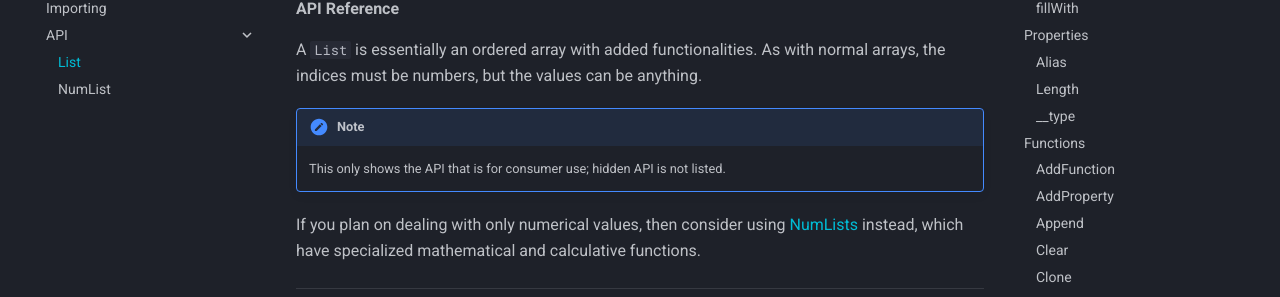
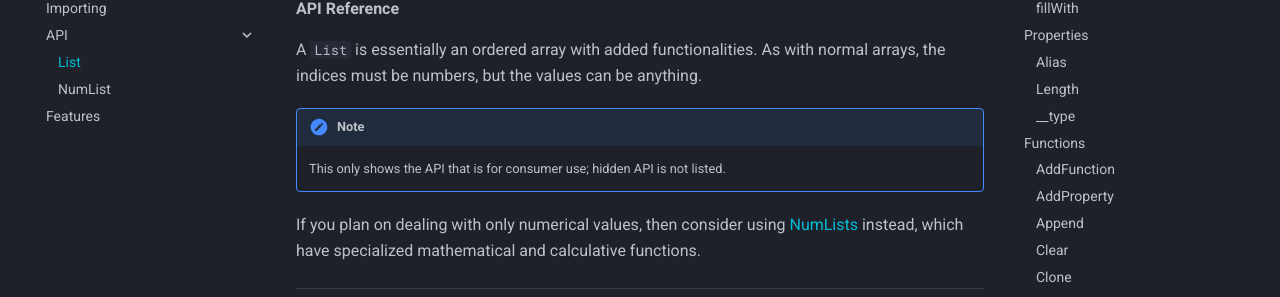
Before and after one commit to krishpatel2067/ListLib, an MkDocs documentation site: the page built from docs/list.md, in a window 1280 px wide. Shown: the part 184-481 px from the top of the page. Built offline with MkDocs 1.6.1 and Material for MkDocs 9.7.7, drawn with Linux system fonts in a browser that asks for light colours.

Commit message:
created features.md

```diff
--- a/mkdocs.yml
+++ b/mkdocs.yml
@@ -23,6 +23,7 @@ nav:
   - API:
     - List: "list.md"
     - NumList: "numlist.md"
+  - Features: "features.md"
 copyright: '&copy; 2021 TheCarbyneUniverse'
 extra:
   social:
```
Also changed, not shown: docs/list.md (line endings or trailing spaces), features.md (added).
